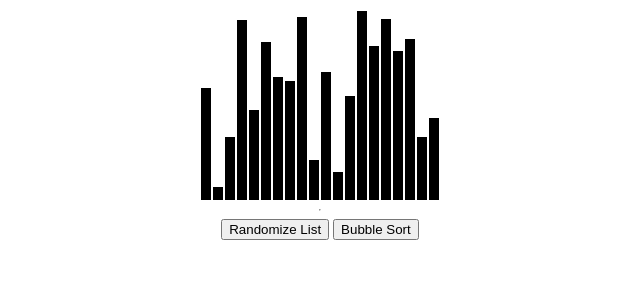
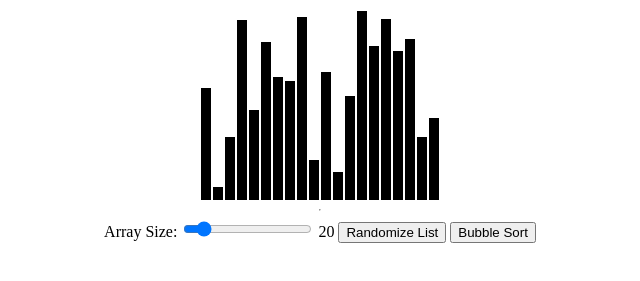
Before and after one commit to WillowStevens/SortingAlgorithmVisualization, a plain HTML site: page index.html in a window 1280 px wide. Shown: the part 87-368 px from the top of the page, without its empty margins (320-960 px from the left). Drawn offline with Linux system fonts and the light colour scheme.

Commit message:
Update index.html
added a range input to resize the array and some labels to go with it.

```diff
--- a/index.html
+++ b/index.html
@@ -7,14 +7,17 @@
     <link rel="stylesheet" href="style.css">
 </head>
 <body>
-	<h1>Sorting Algorithm Visualization</h1>
+    <h1>Sorting Algorithm Visualization</h1>
     <div id="container"></div>
 
-	<hr>
-	<div>
-		<button onClick="init()">Randomize List</button>
-		<button onClick="play()">Bubble Sort</button>
-	</div>
+    <hr>
+    <div>
+        <label for="arraysize">Array Size:</label>
+        <input type="range" id="arraysize" name="arraysize" min="10" max="100" value="20" oninput="updateArraySize(this.value)">
+        <span id="arraysize-value">20</span>
+        <button onclick="init()">Randomize List</button>
+        <button onclick="play()">Bubble Sort</button>
+    </div>
     <script src="script.js"></script>
 </body>
 </html>
```
